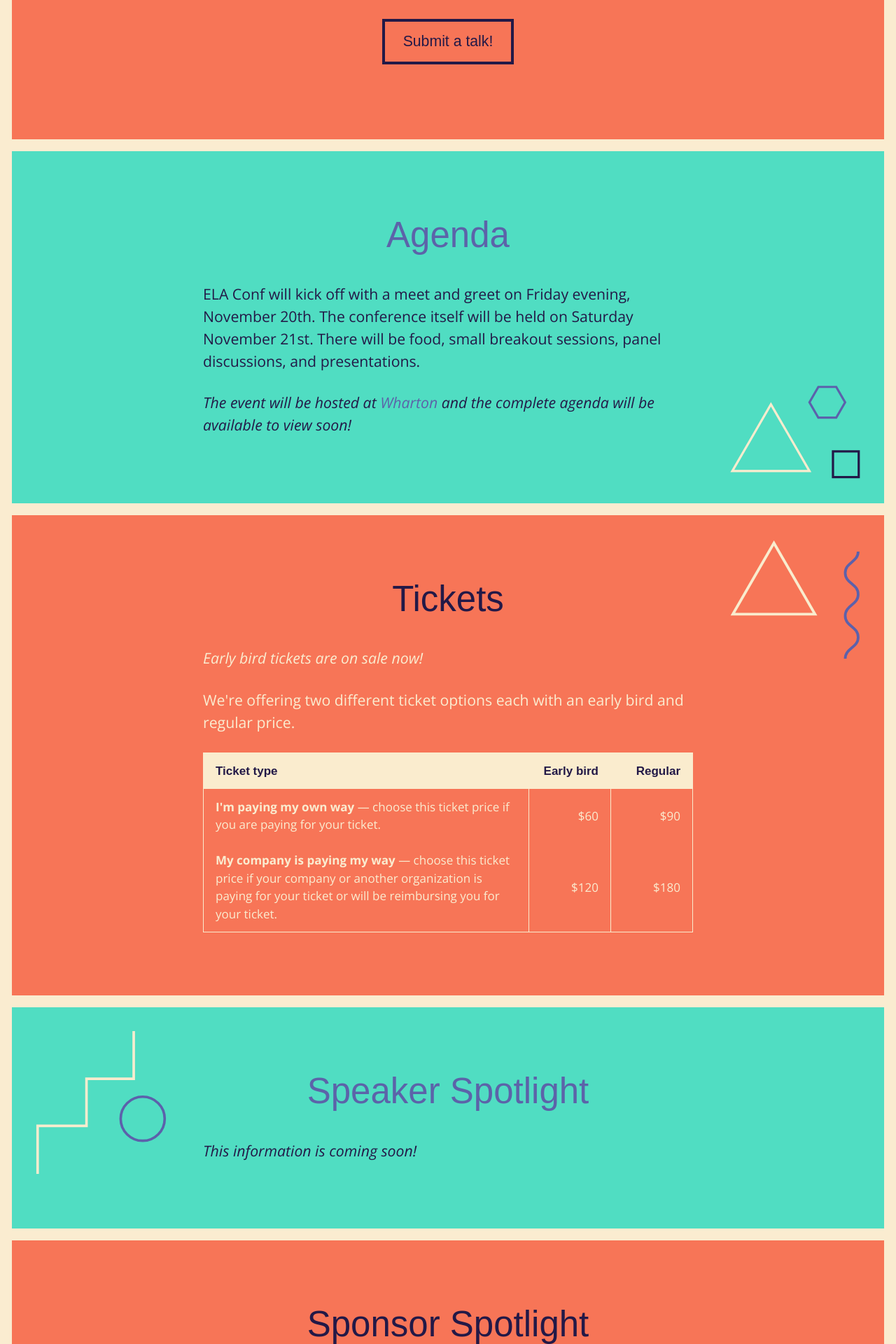
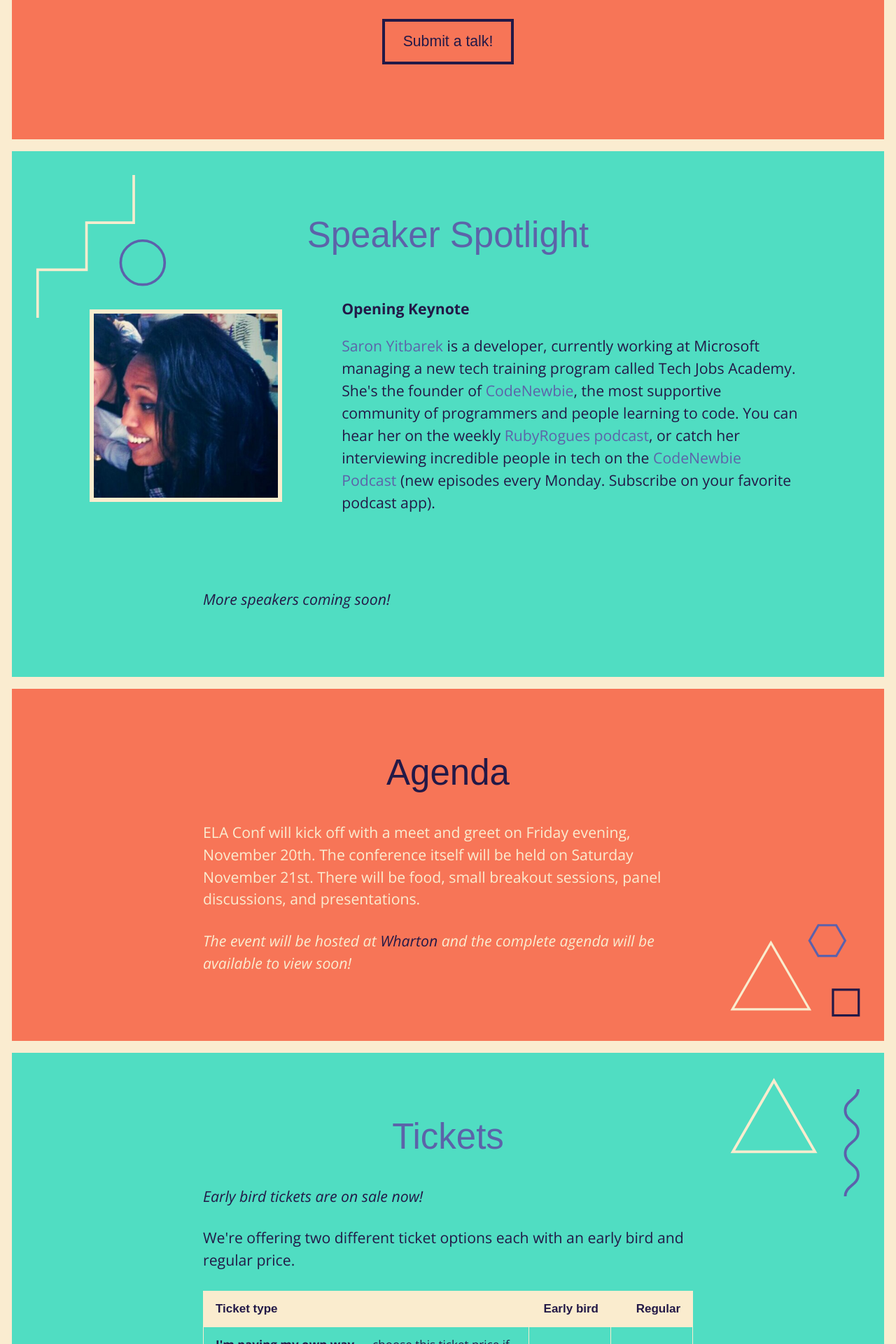
Before and after one commit to elaconf/elaconf.github.io, a Jekyll site: the page built from index.html, in a window 1280 px wide. Shown: the part 3060-4980 px from the top of the page at 70% size. Built offline with Jekyll 4.4.1, drawn with Linux system fonts in a browser that asks for light colours; some web fonts are replaced; a script that is not in the unit is left out.

Commit message:
adds saron

```diff
--- /dev/null
+++ b/_data/speakers.yml
@@ -0,0 +1,5 @@
+- name: Saron Yitbarek
+  image: saron.jpg
+  twitter: saronyitbarek
+  topic: Opening Keynote
+  bio: is a developer, currently working at Microsoft managing a new tech training program called Tech Jobs Academy. She's the founder of <a href="http://www.codenewbie.org/">CodeNewbie</a>, the most supportive community of programmers and people learning to code. You can hear her on the weekly <a href="https://devchat.tv/ruby-rogues/">RubyRogues podcast</a>, or catch her interviewing incredible people in tech on the <a href="http://www.codenewbie.org/podcast">CodeNewbie Podcast</a> (new episodes every Monday. Subscribe on your favorite podcast app).
--- a/_sass/_grid.scss
+++ b/_sass/_grid.scss
@@ -8,7 +8,8 @@
   }
 
   .grid,
-  .organizer {
+  .organizer,
+  .speaker {
     max-width: 1100px;
     margin-right: auto;
     margin-left: auto;
--- a/_sass/_organizers.scss
+++ b/_sass/_organizers.scss
@@ -1,10 +1,12 @@
-/* section: organizers */
+/* section: organizers + speakers */
 
-.organizer {
+.organizer,
+.speaker {
   margin-bottom: 5em;
 }
 
-.organizer-bio {
+.organizer-bio,
+.speaker-bio {
   max-width: 675px;
 
   @include breakpoint(medium) {
@@ -13,7 +15,8 @@
   }
 }
 
-.organizer-img {
+.organizer-img,
+.speaker-img {
   border: .4em solid $light;
   margin-left: auto;
   margin-right: auto;
@@ -30,6 +33,14 @@
   }
 }
 
-.organizer:nth-of-type(even) .organizer-img {
+.organizer:nth-of-type(even) .organizer-img,
+.speaker:nth-of-type(even) .speaker-img {
   border-radius: 100%;
 }
+
+
+.speaker-topic {
+  font-weight: bold;
+  display: block;
+  margin-bottom: 1em;
+}
--- a/index.html
+++ b/index.html
@@ -33,7 +33,7 @@ layout: default
 <!-- ///////////////////////////////////////////////////// -->
 <!-- CFP -->
 <!-- ///////////////////////////////////////////////////// -->
-<section class="section-cfp" id="call-for-speakder">
+<section class="section-cfp" id="call-for-speakers">
   <h1>Call for speakers</h1>
   <img class="timeline" src="images/timeline.svg" alt="A timeline of speaker application important dates; open August 28, end September 30, notifications October 12"/>
   <h2>Lightning talks</h2>
@@ -48,6 +48,22 @@ layout: default
 
 
 
+</section>
+
+<!-- ///////////////////////////////////////////////////// -->
+<!-- Speaker spotlight -->
+<!-- ///////////////////////////////////////////////////// -->
+<section class="section-speaker-spotlight" id="speakers">
+  <h1>Speaker Spotlight</h1>
+  {% for speaker in site.data.speakers %}
+  <div class="speaker">
+    <img class="speaker-img" src="/images/speakers/{{speaker.image}}" alt="{{speaker.name}}" />
+    <p class="speaker-bio">
+      {% if speaker.topic %}<span class="speaker-topic">{{speaker.topic}}</span>{% endif %}
+      <a href="https://twitter.com/{{speaker.twitter}}">{{speaker.name}}</a> {{speaker.bio}}</p>
+  </div>
+  {% endfor %}
+  <p><em>More speakers coming soon!</em></p>
 </section>
 
 <!-- ///////////////////////////////////////////////////// -->
@@ -88,14 +104,6 @@ layout: default
       </tr>
     </tbody>
   </table>
-</section>
-
-<!-- ///////////////////////////////////////////////////// -->
-<!-- Speaker spotlight -->
-<!-- ///////////////////////////////////////////////////// -->
-<section class="section-speaker-spotlight" id="speakers">
-  <h1>Speaker Spotlight</h1>
-  <p><em>This information is coming soon!</em></p>
 </section>
 
 <!-- ///////////////////////////////////////////////////// -->
```
Also changed, not shown: README.md, images/speakers/saron.jpg (added).
